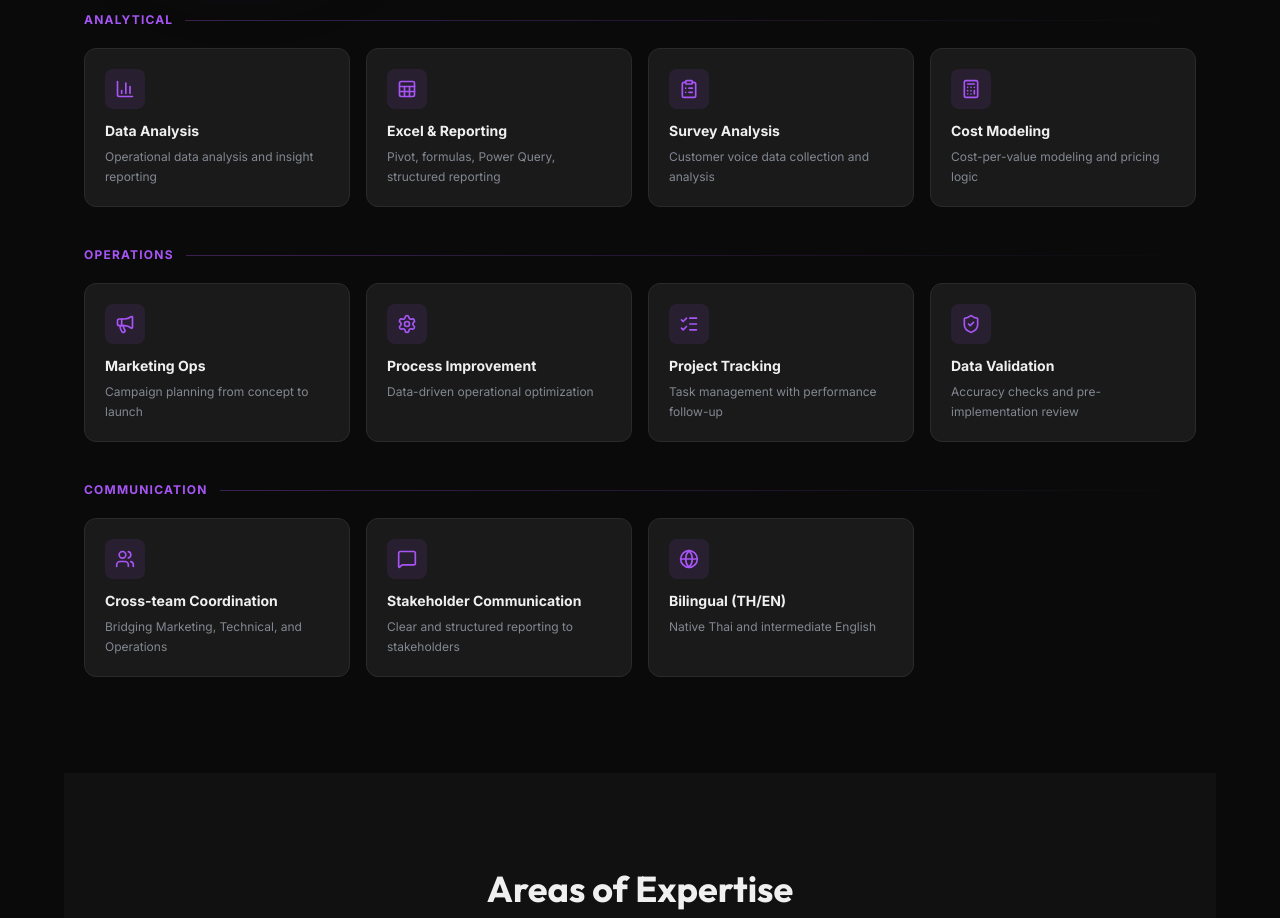
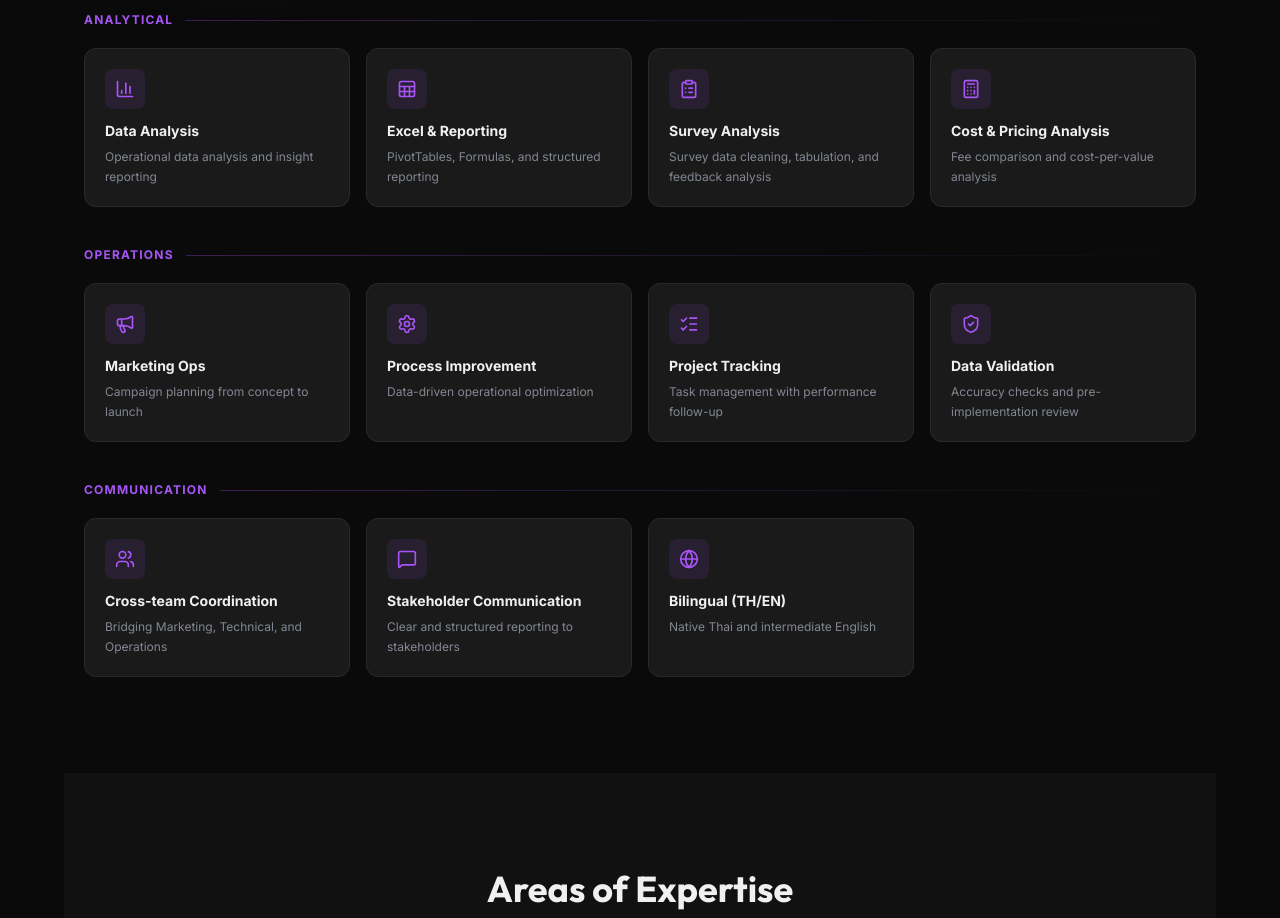
Before and after one commit to Dewerdew/mookiek, a Next.js app: page / in a window 1280 px wide. Shown: the part 1560-2478 px from the top of the page. Built offline with nearby package versions, Linux system fonts and the light colour scheme.

Commit message:
update skill

```diff
--- a/data/portfolio.js
+++ b/data/portfolio.js
@@ -93,9 +93,9 @@ export const aboutSkills = [
     category: "Analytical",
     skills: [
       { name: "Data Analysis", icon: "BarChart3", description: "Operational data analysis and insight reporting" },
-      { name: "Excel & Reporting", icon: "Sheet", description: "Pivot, formulas, Power Query, structured reporting" },
-      { name: "Survey Analysis", icon: "ClipboardList", description: "Customer voice data collection and analysis" },
-      { name: "Cost Modeling", icon: "Calculator", description: "Cost-per-value modeling and pricing logic" },
+      { name: "Excel & Reporting", icon: "Sheet", description: "PivotTables, Formulas, and structured reporting" },
+      { name: "Survey Analysis", icon: "ClipboardList", description: "Survey data cleaning, tabulation, and feedback analysis" },
+      { name: "Cost & Pricing Analysis", icon: "Calculator", description: "Fee comparison and cost-per-value analysis" },
     ],
   },
   {
```
